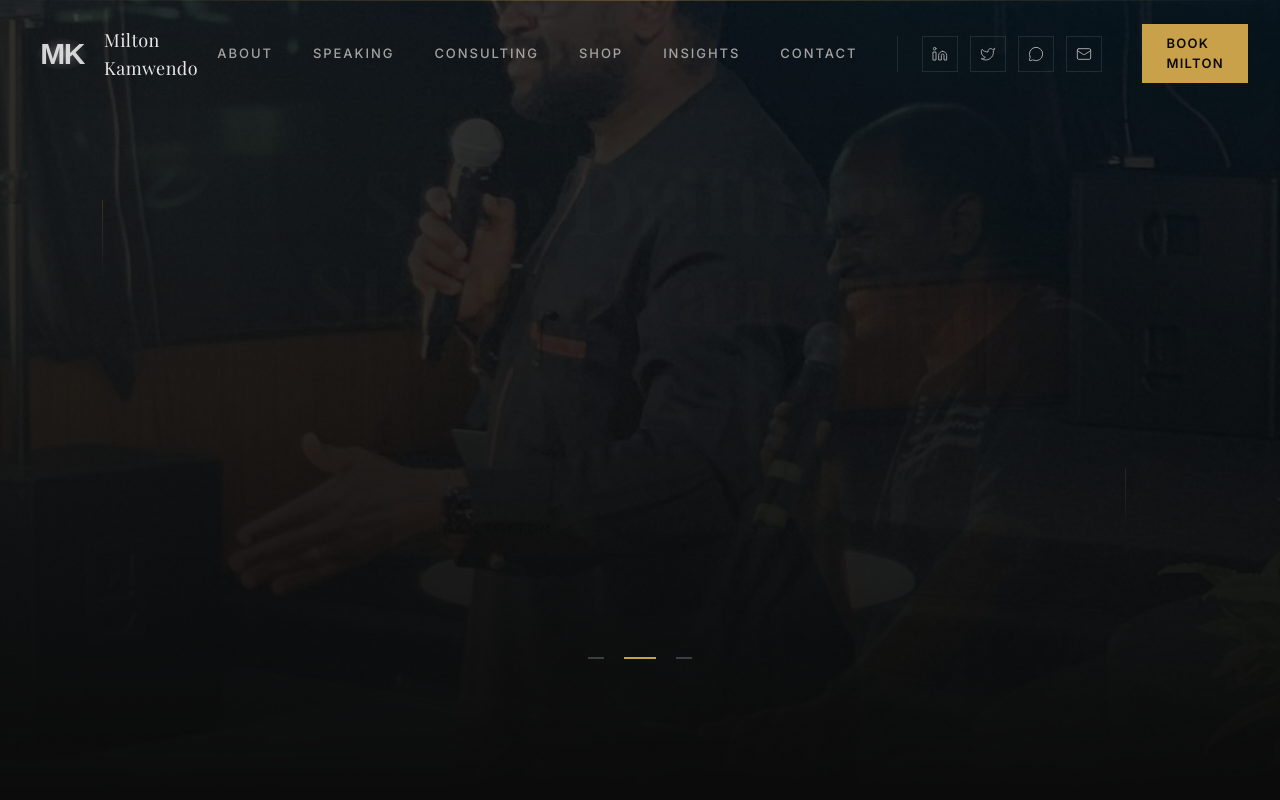
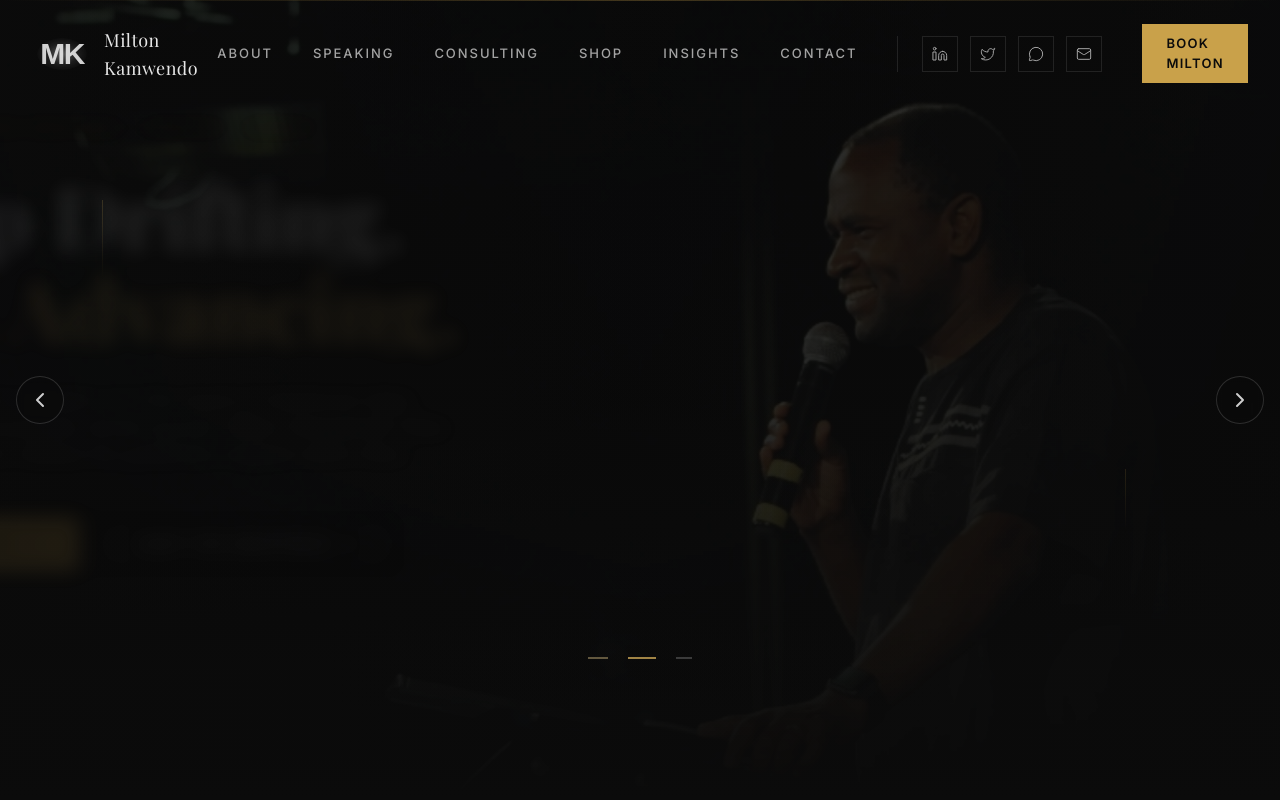
Before and after one commit to ruerue123/Milton-Kamwendo, a React (Vite) app: page / in a window 1280 px wide. Shown: the top 800 px of the page. Built offline with nearby package versions, Linux system fonts and the light colour scheme; a web font is replaced by a local one.

Commit message:
Hero and testimonial changes made

```diff
--- a/src/components/HeroSection.tsx
+++ b/src/components/HeroSection.tsx
@@ -1,21 +1,42 @@
 import React, { useState, useEffect, useCallback, useRef } from 'react';
 import { motion, AnimatePresence } from 'framer-motion';
 import { Link } from 'react-router-dom';
+import { SparklesIcon, ArrowRightIcon, ChevronLeftIcon, ChevronRightIcon } from 'lucide-react';
 
-type Slide = {
-  image: string;
+type CTA = { label: string; to?: string; href?: string };
+
+type TextSlide = {
+  type: 'text';
   eyebrow: string;
-  /** Headline rendered as two stacked lines; the second line gets the gold shimmer. */
+  /** Two stacked headline lines; the second gets the gold shimmer. */
   line1: string;
   line2: string;
   subtitle: string;
-  primary: { label: string; to: string };
-  secondary: { label: string; to: string };
+  primary: CTA;
+  secondary: CTA;
 };
+
+type BookSlide = {
+  type: 'book';
+  cover: string;
+  badge: string;
+  tag: string;
+  line1: string;
+  line2: string;
+  subtitle: string;
+  primary: CTA;
+  secondary: CTA;
+};
+
+type Slide = TextSlide | BookSlide;
+
+/** A single calm, cinematic background carries the whole hero; only the content
+ *  rotates. Swapping busy event photos per slide made the hero feel messy. */
+const HERO_BG = '/milton6.jpeg';
 
 const slides: Slide[] = [
   {
-    image: '/milton6.jpeg',
+    type: 'text',
     eyebrow: 'Inspiring Greatness · Strategy · Growth',
     line1: 'Stop Drifting.',
     line2: 'Start Advancing.',
@@ -25,7 +46,22 @@ const slides: Slide[] = [
     secondary: { label: 'Hunt for Greatness', to: '/speaking' },
   },
   {
-    image: '/milton9.jpeg',
+    type: 'book',
+    cover: '/books/itstime.png',
+    badge: 'Launching in Days',
+    tag: 'Soon an App',
+    line1: 'The book becomes',
+    line2: 'a daily practice.',
+    subtitle:
+      "It's Time to Unleash Your Greatness is becoming an app — built to move readers from pages to practice. Short prompts, daily disciplines, and bold challenges to help you stop drifting and start advancing.",
+    primary: { label: 'Join the Waitlist', to: '/contact' },
+    secondary: {
+      label: 'Read the Book',
+      href: 'https://www.amazon.com/gp/product/B0DKJZPXTZ/',
+    },
+  },
+  {
+    type: 'text',
     eyebrow: 'Workshop Facilitator · 25-Year Record',
     line1: 'Strategy That',
     line2: 'Moves the Needle.',
@@ -34,42 +70,92 @@ const slides: Slide[] = [
     primary: { label: 'Work With Milton', to: '/consulting' },
     secondary: { label: 'See the Impact', to: '/about' },
   },
-  {
-    image: '/milton11.jpeg',
-    eyebrow: 'Transformational Speaker · Best-Selling Author',
-    line1: 'Release the',
-    line2: 'Greatness in You.',
-    subtitle:
-      'Keynotes that shift mindsets, not just schedules. Milton motivates and inspires audiences to unleash their greatness — and gives them the playbook to act on it.',
-    primary: { label: 'Book a Keynote', to: '/contact' },
-    secondary: { label: 'Explore Topics', to: '/speaking' },
-  },
 ];
 
 const ROTATE_MS = 6500;
 
+/** Directional motion-blur push. Slides move horizontally and blur during the
+ *  movement, settling sharp — the "whoosh" look. */
+const slideVariants = {
+  enter: (dir: number) => ({
+    x: dir > 0 ? '60%' : '-60%',
+    opacity: 0,
+    filter: 'blur(14px)',
+  }),
+  center: {
+    x: 0,
+    opacity: 1,
+    filter: 'blur(0px)',
+  },
+  exit: (dir: number) => ({
+    x: dir > 0 ? '-60%' : '60%',
+    opacity: 0,
+    filter: 'blur(14px)',
+  }),
+};
+
+const CTA_BASE =
+  'inline-flex items-center justify-center px-8 md:px-10 py-4 text-xs sm:text-sm font-semibold uppercase tracking-[0.15em] transition-all duration-300';
+
+function CtaLink({ cta, className }: { cta: CTA; className: string }) {
+  if (cta.href) {
+    return (
+      <a
+        href={cta.href}
+        target="_blank"
+        rel="noopener noreferrer"
+        className={`${CTA_BASE} ${className}`}
+      >
+        {cta.label}
+      </a>
+    );
+  }
+  return (
+    <Link to={cta.to!} className={`${CTA_BASE} ${className}`}>
+      {cta.label}
+      <ArrowRightIcon className="ml-2 w-4 h-4" />
+    </Link>
+  );
+}
+
+function CtaButtons({ primary, secondary }: { primary: CTA; secondary: CTA }) {
+  return (
+    <div className="flex flex-col sm:flex-row gap-4">
+      <CtaLink
+        cta={primary}
+        className="text-primary bg-gold hover:bg-gold-light hover:shadow-[0_0_30px_rgba(201,161,74,0.25)]"
+      />
+      <CtaLink
+        cta={secondary}
+        className="text-neutral-300 border border-neutral-700 hover:border-gold/40 hover:text-white"
+      />
+    </div>
+  );
+}
+
 export function HeroSection() {
-  const [current, setCurrent] = useState(0);
+  const [[current, direction], setState] = useState<[number, number]>([0, 1]);
   const [paused, setPaused] = useState(false);
   const touchStartX = useRef<number | null>(null);
 
-  const go = useCallback((index: number) => {
-    setCurrent((index + slides.length) % slides.length);
+  const paginate = useCallback((dir: number) => {
+    setState(([c]) => [(c + dir + slides.length) % slides.length, dir]);
   }, []);
 
-  // Auto-rotate, paused on hover/touch and when the user prefers reduced motion.
+  const goTo = useCallback((index: number) => {
+    setState(([c]) => [index, index > c ? 1 : -1]);
+  }, []);
+
+  // Auto-rotate, paused on hover/touch and under reduced-motion.
   useEffect(() => {
     if (paused) return;
     const prefersReducedMotion =
       typeof window !== 'undefined' &&
       window.matchMedia('(prefers-reduced-motion: reduce)').matches;
     if (prefersReducedMotion) return;
-    const timer = setInterval(
-      () => setCurrent((c) => (c + 1) % slides.length),
-      ROTATE_MS
-    );
+    const timer = setInterval(() => paginate(1), ROTATE_MS);
     return () => clearInterval(timer);
-  }, [paused, current]);
+  }, [paused, current, paginate]);
 
   const onTouchStart = (e: React.TouchEvent) => {
     touchStartX.current = e.touches[0].clientX;
@@ -77,7 +163,7 @@ export function HeroSection() {
   const onTouchEnd = (e: React.TouchEvent) => {
     if (touchStartX.current === null) return;
     const dx = e.changedTouches[0].clientX - touchStartX.current;
-    if (Math.abs(dx) > 50) go(current + (dx < 0 ? 1 : -1));
+    if (Math.abs(dx) > 50) paginate(dx < 0 ? 1 : -1);
     touchStartX.current = null;
   };
 
@@ -93,21 +179,17 @@ export function HeroSection() {
       aria-roledescription="carousel"
       aria-label="Milton Kamwendo introduction"
     >
-      {/* Rotating background */}
+      {/* Single calm background — only the content rotates */}
       <div className="absolute inset-0 z-0">
-        <AnimatePresence mode="sync">
-          <motion.img
-            key={slide.image}
-            src={slide.image}
+        <img
+          src={HERO_BG}
           alt=""
-            initial={{ opacity: 0 }}
-            animate={{ opacity: 0.5 }}
-            exit={{ opacity: 0 }}
-            transition={{ duration: 1 }}
-            className="absolute inset-0 w-full h-full object-cover animate-ken-burns"
+          className="absolute inset-0 w-full h-full object-cover opacity-50 animate-ken-burns"
         />
-        </AnimatePresence>
-        <div className="absolute inset-0 bg-gradient-to-b from-primary/40 via-primary/60 to-primary"></div>
+        {/* Vertical fade into the page + a left-side darken so text always
+            rests on a calm area regardless of which content is showing. */}
+        <div className="absolute inset-0 bg-gradient-to-b from-primary/50 via-primary/60 to-primary"></div>
+        <div className="absolute inset-0 bg-gradient-to-r from-primary/70 via-primary/30 to-primary/70"></div>
       </div>
 
       {/* Gold accent line */}
@@ -120,51 +202,104 @@ export function HeroSection() {
         style={{ animationDelay: '2s' }}
       />
 
-      <div className="relative z-10 w-full max-w-5xl mx-auto px-6 lg:px-8 text-center">
-        <AnimatePresence mode="wait">
+      <div className="relative z-10 w-full max-w-7xl mx-auto px-6 lg:px-8">
+        <div className="relative">
+          <AnimatePresence mode="wait" custom={direction}>
             <motion.div
               key={current}
-            initial={{ opacity: 0, y: 16 }}
-            animate={{ opacity: 1, y: 0 }}
-            exit={{ opacity: 0, y: -16 }}
-            transition={{ duration: 0.5, ease: [0.25, 0.1, 0.25, 1] }}
+              custom={direction}
+              variants={slideVariants}
+              initial="enter"
+              animate="center"
+              exit="exit"
+              transition={{
+                duration: 0.4,
+                ease: [0.4, 0.0, 0.2, 1],
+                opacity: { duration: 0.25 },
+              }}
+              style={{ willChange: 'transform, filter, opacity' }}
             >
+              {slide.type === 'text' ? (
+                <div className="max-w-5xl mx-auto text-center">
                   <p className="text-gold text-[11px] font-semibold uppercase tracking-[0.3em] mb-6 md:mb-8">
                     {slide.eyebrow}
                   </p>
-
                   <h1 className="text-[2rem] xs:text-4xl sm:text-5xl md:text-7xl lg:text-[5.5rem] font-serif font-bold text-white leading-[1.1] md:leading-[1.05] mb-6 md:mb-8">
                     <span className="block">{slide.line1}</span>
                     <span className="block gold-shimmer">{slide.line2}</span>
                   </h1>
-
                   <p className="text-neutral-400 text-base md:text-xl max-w-2xl mx-auto leading-relaxed font-light mb-10 md:mb-12">
                     {slide.subtitle}
                   </p>
+                  <div className="flex justify-center">
+                    <CtaButtons primary={slide.primary} secondary={slide.secondary} />
+                  </div>
+                </div>
+              ) : (
+                <div className="grid grid-cols-1 lg:grid-cols-2 gap-10 lg:gap-20 items-center">
+                  {/* Book cover */}
+                  <div className="relative flex justify-center lg:justify-end order-1 lg:order-none">
+                    <div className="relative max-w-[200px] sm:max-w-[240px] lg:max-w-xs w-full">
+                      <div className="absolute inset-0 bg-gold/15 blur-2xl scale-90" />
+                      <img
+                        src={slide.cover}
+                        alt={`${slide.line1} ${slide.line2} — book cover`}
+                        className="relative w-full h-auto border-l-4 border-gold/40 shadow-[0_30px_60px_-15px_rgba(0,0,0,0.7)]"
+                      />
+                      <div className="absolute -bottom-4 -right-2 md:-bottom-5 md:-right-5 bg-gold text-primary px-4 py-2.5 shadow-xl">
+                        <p className="font-serif font-bold text-sm md:text-base leading-none">
+                          {slide.tag}
+                        </p>
+                      </div>
+                    </div>
+                  </div>
 
-            <div className="flex flex-col sm:flex-row gap-4 justify-center">
-              <Link
-                to={slide.primary.to}
-                className="inline-flex items-center justify-center px-10 py-4 text-sm font-semibold uppercase tracking-[0.15em] text-primary bg-gold hover:bg-gold-light transition-colors duration-300"
-              >
-                {slide.primary.label}
-              </Link>
-              <Link
-                to={slide.secondary.to}
-                className="inline-flex items-center justify-center px-10 py-4 text-sm font-semibold uppercase tracking-[0.15em] text-neutral-300 border border-neutral-700 hover:border-gold/40 hover:text-white transition-all duration-300"
-              >
-                {slide.secondary.label}
-              </Link>
+                  {/* Copy */}
+                  <div className="text-center lg:text-left">
+                    <div className="inline-flex items-center gap-2 border border-gold/30 px-4 py-1.5 mb-6">
+                      <SparklesIcon className="w-3.5 h-3.5 text-gold" strokeWidth={1.5} />
+                      <span className="text-gold text-[11px] font-semibold uppercase tracking-[0.2em]">
+                        {slide.badge}
+                      </span>
                     </div>
+                    <h1 className="text-3xl sm:text-4xl md:text-5xl lg:text-display-sm font-serif font-bold text-white mb-5 md:mb-6 leading-[1.1]">
+                      <span className="block">{slide.line1}</span>
+                      <span className="block gold-shimmer">{slide.line2}</span>
+                    </h1>
+                    <p className="text-neutral-400 text-base md:text-lg leading-relaxed mb-8 md:mb-10 max-w-xl mx-auto lg:mx-0">
+                      {slide.subtitle}
+                    </p>
+                    <div className="flex justify-center lg:justify-start">
+                      <CtaButtons primary={slide.primary} secondary={slide.secondary} />
+                    </div>
+                  </div>
+                </div>
+              )}
             </motion.div>
           </AnimatePresence>
+
+          {/* Prev / Next arrows */}
+          <button
+            onClick={() => paginate(-1)}
+            aria-label="Previous slide"
+            className="absolute left-0 lg:-left-4 top-1/2 -translate-y-1/2 z-20 w-11 h-11 md:w-12 md:h-12 flex items-center justify-center rounded-full bg-primary/40 backdrop-blur-sm border border-white/15 text-white/80 hover:text-gold hover:border-gold/50 hover:bg-primary/60 transition-all duration-300"
+          >
+            <ChevronLeftIcon className="w-6 h-6" />
+          </button>
+          <button
+            onClick={() => paginate(1)}
+            aria-label="Next slide"
+            className="absolute right-0 lg:-right-4 top-1/2 -translate-y-1/2 z-20 w-11 h-11 md:w-12 md:h-12 flex items-center justify-center rounded-full bg-primary/40 backdrop-blur-sm border border-white/15 text-white/80 hover:text-gold hover:border-gold/50 hover:bg-primary/60 transition-all duration-300"
+          >
+            <ChevronRightIcon className="w-6 h-6" />
+          </button>
 
           {/* Slide indicators */}
           <div className="flex items-center justify-center gap-2 mt-12 md:mt-16">
             {slides.map((_, i) => (
               <button
                 key={i}
-              onClick={() => go(i)}
+                onClick={() => goTo(i)}
                 className="h-11 px-1.5 flex items-center group"
                 aria-label={`Go to slide ${i + 1}`}
                 aria-current={i === current}
@@ -180,6 +315,7 @@ export function HeroSection() {
             ))}
           </div>
         </div>
+      </div>
     </section>
   );
 }
--- a/src/components/TestimonialsSection.tsx
+++ b/src/components/TestimonialsSection.tsx
@@ -1,5 +1,6 @@
 import React, { useState, useEffect, useCallback } from 'react';
 import { motion, AnimatePresence } from 'framer-motion';
+import { ChevronLeftIcon, ChevronRightIcon } from 'lucide-react';
 
 const testimonials = [
   {
@@ -38,6 +39,11 @@ export function TestimonialsSection() {
     setCurrent((prev) => (prev + 1) % testimonials.length);
   }, []);
 
+  const prev = useCallback(() => {
+    setDirection(-1);
+    setCurrent((p) => (p === 0 ? testimonials.length - 1 : p - 1));
+  }, []);
+
   useEffect(() => {
     if (isPaused) return;
     const timer = setInterval(next, 5000);
@@ -51,23 +57,34 @@ export function TestimonialsSection() {
   };
 
   return (
-    <section className="py-section-sm md:py-section bg-primary-light border-y border-white/5">
+    <section className="py-12 md:py-16 bg-primary-light border-y border-white/5">
       <div className="max-w-7xl mx-auto px-6 lg:px-8">
-        <div className="text-center mb-16 md:mb-20">
-          <p className="text-gold text-[11px] font-semibold uppercase tracking-[0.25em] mb-4">
+        <div className="text-center mb-8 md:mb-10">
+          <p className="text-gold text-[11px] font-semibold uppercase tracking-[0.25em] mb-3">
             Impact
           </p>
-          <h2 className="text-3xl sm:text-4xl md:text-5xl lg:text-display-sm font-serif font-bold text-white leading-tight">
+          <h2 className="text-2xl sm:text-3xl md:text-4xl font-serif font-bold text-white leading-tight">
             What Leaders Say
           </h2>
         </div>
 
         <div
-          className="relative max-w-3xl mx-auto min-h-[280px] md:min-h-[240px] flex items-center"
+          className="relative max-w-4xl mx-auto flex items-center gap-2 sm:gap-4"
           onMouseEnter={() => setIsPaused(true)}
           onMouseLeave={() => setIsPaused(false)}
           aria-live="polite"
         >
+          {/* Prev */}
+          <button
+            onClick={prev}
+            className="shrink-0 w-11 h-11 flex items-center justify-center rounded-full border border-white/15 text-white/80 hover:text-gold hover:border-gold/50 hover:bg-white/5 transition-all duration-300"
+            aria-label="Previous testimonial"
+          >
+            <ChevronLeftIcon className="w-6 h-6" />
+          </button>
+
+          {/* Quote */}
+          <div className="relative flex-1 min-h-[180px] sm:min-h-[150px] flex items-center">
             <AnimatePresence mode="wait" custom={direction}>
               <motion.div
                 key={current}
@@ -79,20 +96,27 @@ export function TestimonialsSection() {
                 transition={{ duration: 0.5, ease: [0.25, 0.1, 0.25, 1] }}
                 className="text-center w-full"
               >
-              <div className="w-8 h-[2px] bg-gold mx-auto mb-8 animate-shimmer" style={{ background: 'linear-gradient(110deg, #C9A14A 0%, #D4B064 40%, #F5E6B8 50%, #D4B064 60%, #C9A14A 100%)', backgroundSize: '200% 100%' }} />
-              <p className="text-neutral-300 text-lg md:text-xl leading-relaxed mb-10 font-light italic">
+                <p className="text-neutral-300 text-base md:text-lg leading-relaxed mb-6 font-light italic">
                   "{testimonials[current].quote}"
                 </p>
-              <div>
                 <p className="text-white text-sm font-semibold">{testimonials[current].name}</p>
-                <p className="text-neutral-500 text-xs mt-1">{testimonials[current].title}</p>
-              </div>
+                <p className="text-neutral-500 text-xs mt-0.5">{testimonials[current].title}</p>
               </motion.div>
             </AnimatePresence>
           </div>
 
+          {/* Next */}
+          <button
+            onClick={next}
+            className="shrink-0 w-11 h-11 flex items-center justify-center rounded-full border border-white/15 text-white/80 hover:text-gold hover:border-gold/50 hover:bg-white/5 transition-all duration-300"
+            aria-label="Next testimonial"
+          >
+            <ChevronRightIcon className="w-6 h-6" />
+          </button>
+        </div>
+
         {/* Dots */}
-        <div className="flex justify-center gap-3 mt-10">
+        <div className="flex justify-center gap-2 mt-6">
           {testimonials.map((_, i) => (
             <button
               key={i}
@@ -100,7 +124,7 @@ export function TestimonialsSection() {
                 setDirection(i > current ? 1 : -1);
                 setCurrent(i);
               }}
-              className="w-11 h-11 flex items-center justify-center group"
+              className="h-11 px-1 flex items-center group"
               aria-label={`Go to testimonial ${i + 1}`}
             >
               <span
--- a/src/pages/HomePage.tsx
+++ b/src/pages/HomePage.tsx
@@ -1,7 +1,6 @@
 import React from 'react';
 import { PageTransition } from '../components/PageTransition';
 import { HeroSection } from '../components/HeroSection';
-import { FeaturedAppBanner } from '../components/FeaturedAppBanner';
 import { AboutPreview } from '../components/AboutPreview';
 import { ServicesSection } from '../components/ServicesSection';
 import { OtherBooksStrip } from '../components/OtherBooksStrip';
@@ -19,7 +18,6 @@ export function HomePage() {
   return (
     <PageTransition>
       <HeroSection />
-      <FeaturedAppBanner />
       <AboutPreview />
       <ImpactSection />
       <LogoStrip />
```
Lines whose indentation alone changed are shown as unchanged.
